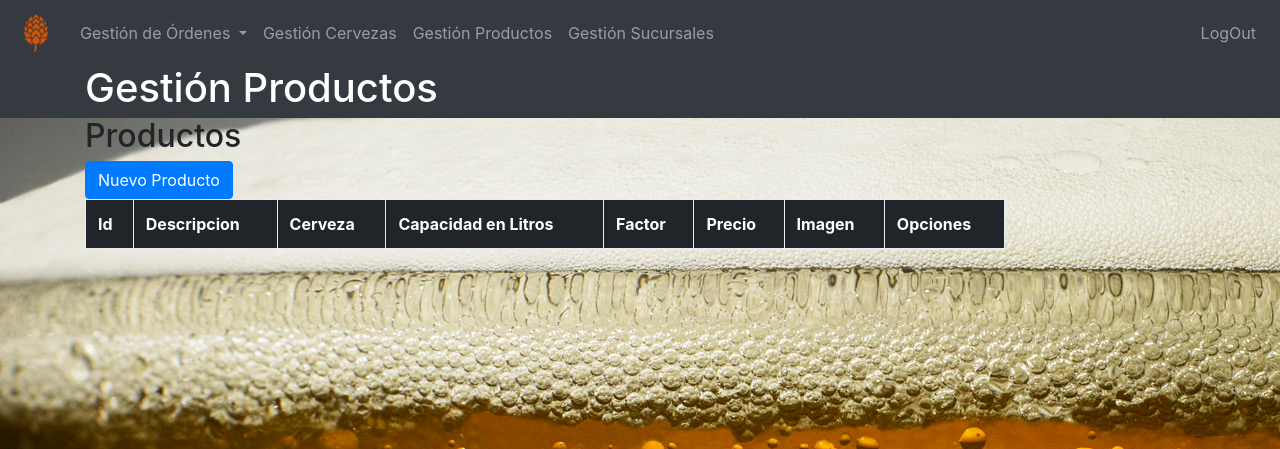
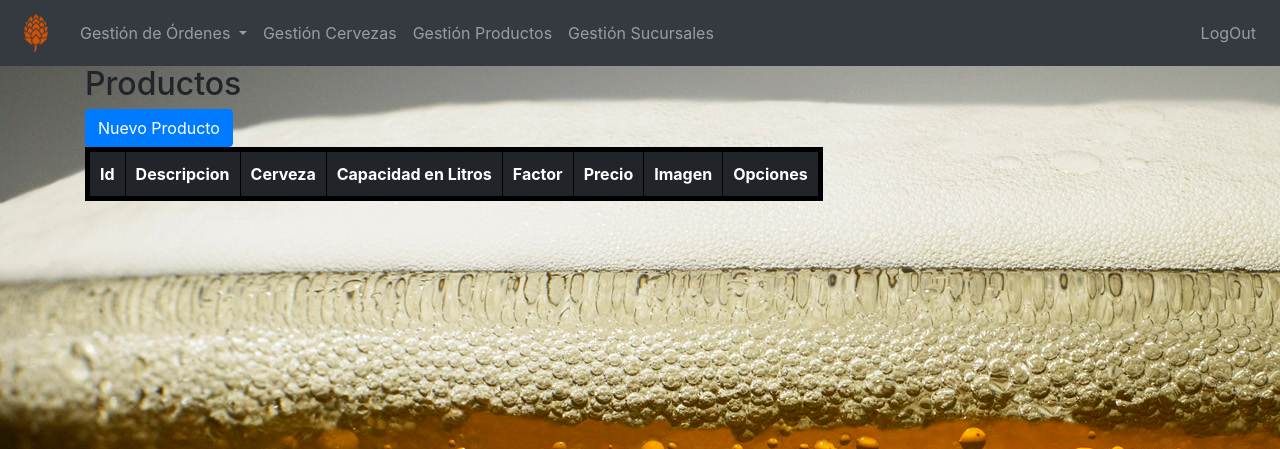
Before and after one commit to MarianoDM22/legendary-system, a PHP site: page /TP_Programa/gestionproducto in a window 1280 px wide. Shown: the top 449 px of the page. Run offline with PHP 8.4, Linux system fonts and the light colour scheme; data that the repository does not hold is empty; some libraries are stand-ins or nearby versions.

Commit message:
vistas de ADM

```diff
--- a/TP_Programa/Vistas/Administrador/GestionProducto.php
+++ b/TP_Programa/Vistas/Administrador/GestionProducto.php
@@ -22,16 +22,6 @@
   <body style="background-image: url(&quot;http://localhost/TP_Programa/images/fondoGestionCerveza.jpg&quot;);">
 
   	<?php require("nav.php"); ?>
-
-  	<header class="bg-dark"">
-		<div class="container">
-			<div class="row">
-				<div class="col-md-12 text-white">
-					<h1>Gestión Productos</h1>
-				</div>
-			</div>
-		</div>
-	</header>
 
 
 
@@ -101,7 +91,7 @@
 
 
 
-					<table class="table table-bordered table-responsive">
+					<table BORDER="5" CELLPADDING="10" CELLSPACING="4" BORDERCOLOR="black">
 						<thead class="thead-inverse">
 							<tr>
 								<th>Id</th>
@@ -114,7 +104,7 @@
 								<th colspan="2">Opciones</th>
 							</tr>
 						</thead>
-						<tbody>
+						<tbody id="transboxTEXT">
 							<?php
 									foreach ($producto as $key => $value) { ?>
 
@@ -200,7 +190,36 @@
     	</div>
 	</div>
 
+	<!-- Estilos para footer y varios divs -->
+	<style>
+		#transparent
+		{
+			opacity: 0.5;
+		}
+		#tbody {
+	    border: 5px solid #ccc;
+	    opacity: 0.5;
+		}
+		#footer
+		{
+		    position:absolute;
+		    bottom:0;
+		    width:100%;
+		    height:60px;
+		    background:#6cf;
+		}
+		#transboxTEXT
+		{
+			margin: 5%;
+		    font-weight: bold;
+		    color: #000000;
+		}
+		#td
+		{
+  			border: 1px solid orange;
+		}
 
+	</style>
 	<?php require(ROOT . "Vistas/footer.php"); ?>
 
 
--- a/TP_Programa/Vistas/Administrador/GestionTipoCerveza.php
+++ b/TP_Programa/Vistas/Administrador/GestionTipoCerveza.php
@@ -69,7 +69,7 @@
 				<!-- Fin Modal -->
 
 
-					<table class="table table-bordered table-responsive">
+					<table BORDER="5" CELLPADDING="10" CELLSPACING="20" BORDERCOLOR="black">
 						<thead class="thead-inverse">
 							<tr>
 								<th>Id</th>
```
Also changed, not shown: TP_Programa/Vistas/Administrador/GestionSucursales.php (+32 -13 lines), TP_Programa/Vistas/Cliente/headerCliente.php (line endings or trailing spaces).
